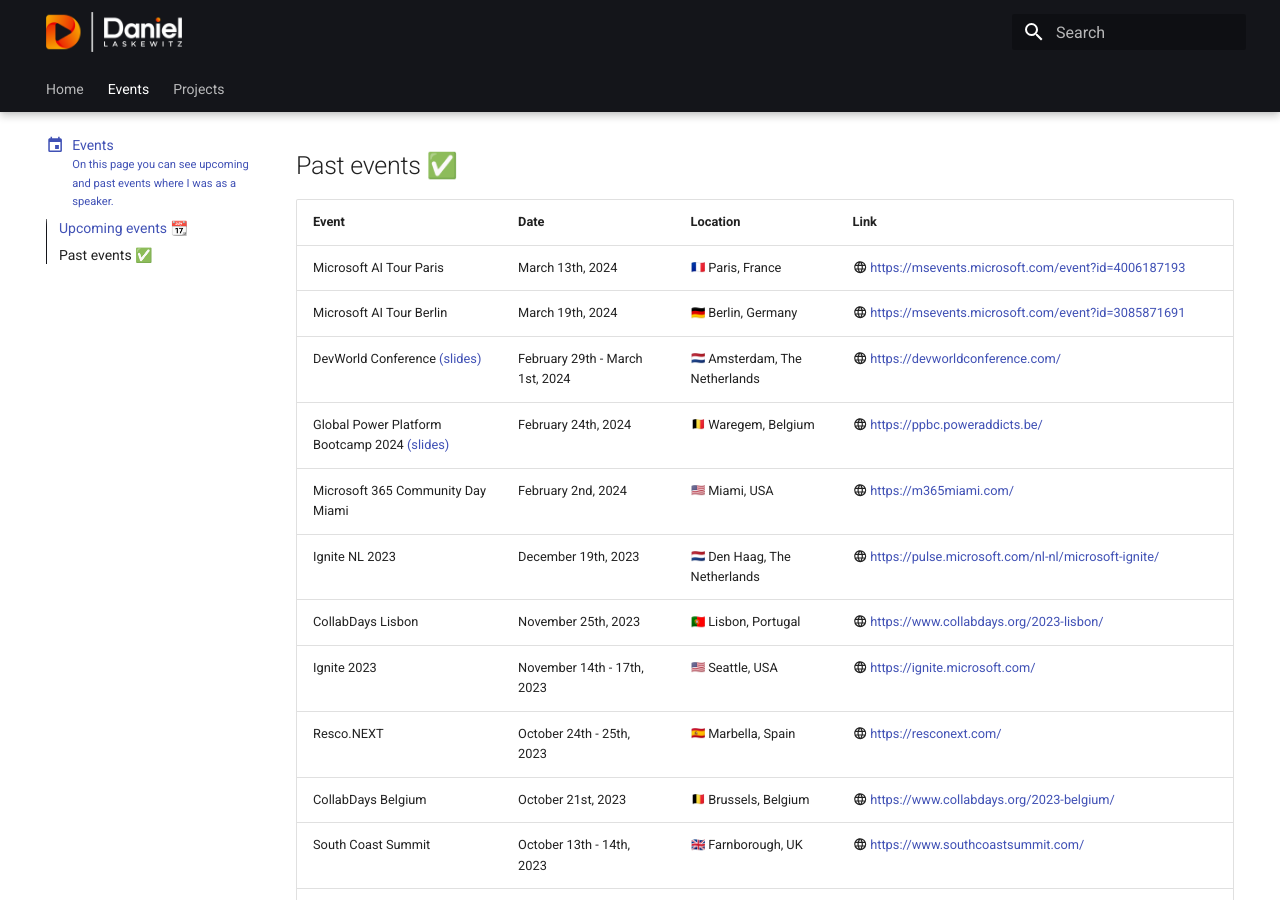
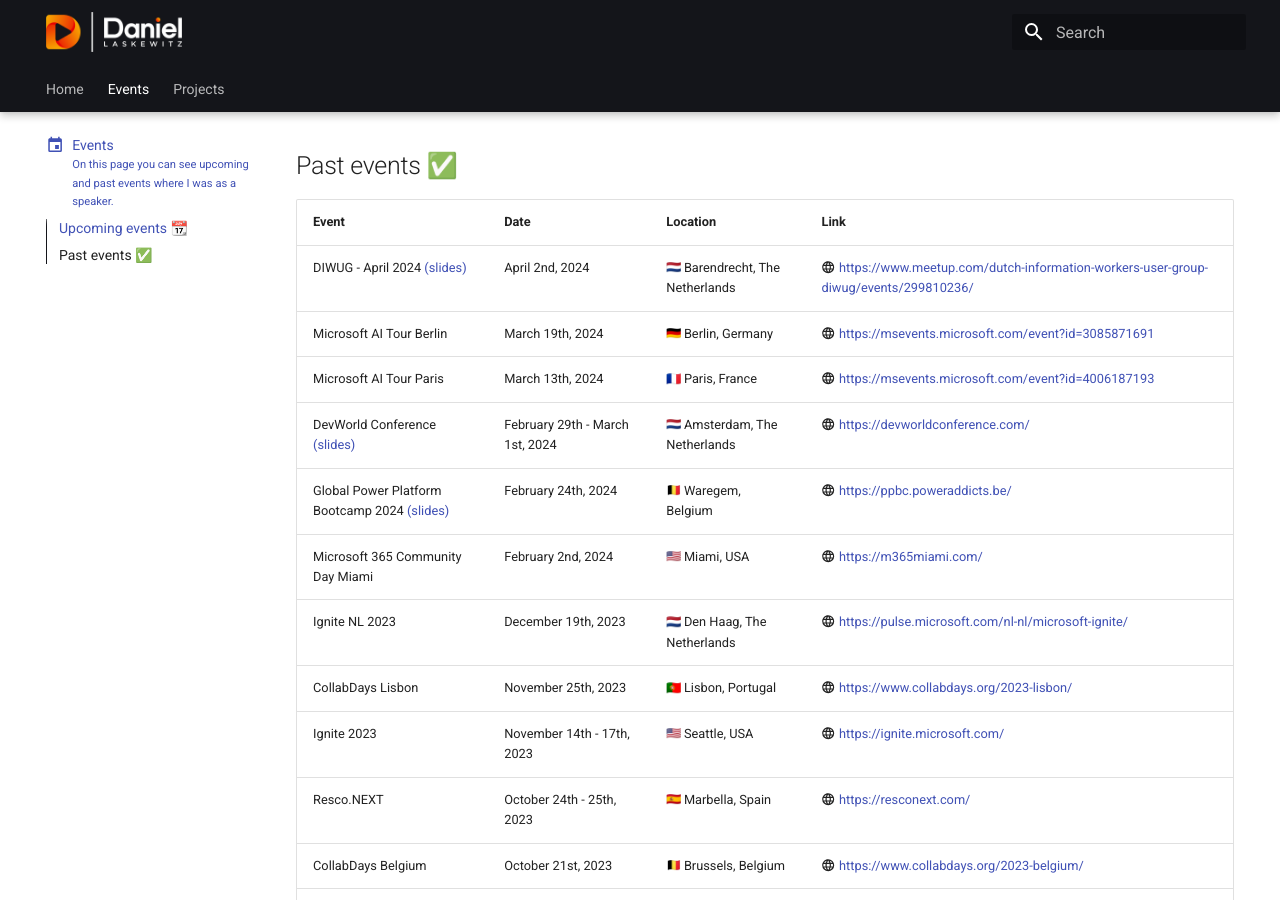
Before and after one commit to Laskewitz/laskewitz.github.io, an MkDocs documentation site: the page built from docs/events.md, in a window 1280 px wide and 900 px high, scrolled down 669 px. Built offline with MkDocs 1.6.1 and Material for MkDocs 9.7.7, drawn with Linux system fonts in a browser that asks for light colours; emoji names are drawn with the system emoji font.

Commit message:
Updated events

```diff
--- a/docs/events.md
+++ b/docs/events.md
@@ -29,8 +29,9 @@
 
 | Event | Date | Location | Link |
 | ----------- | ------------------------------------ | ------------------------------------ | ------------------------------------ |
+| DIWUG - April 2024 [(slides)](https://aka.ms/DL-DIWUG24-Slides) | April 2nd, 2024 | :nl: Barendrecht, The Netherlands | :material-web: [https://www.meetup.com/dutch-information-workers-user-group-diwug/events/299810236/](https://www.meetup.com/dutch-information-workers-user-group-diwug/events/299810236/) |
+| Microsoft AI Tour Berlin | March 19th, 2024 | :de: Berlin, Germany | :material-web: [https://msevents.microsoft.com/event?id=3085871691](https://msevents.microsoft.com/event?id=3085871691) |
 | Microsoft AI Tour Paris | March 13th, 2024 | :fr: Paris, France | :material-web: [https://msevents.microsoft.com/event?id=4006187193](https://msevents.microsoft.com/event?id=4006187193) |
-| Microsoft AI Tour Berlin | March 19th, 2024 | :de: Berlin, Germany | :material-web: [https://msevents.microsoft.com/event?id=3085871691](https://msevents.microsoft.com/event?id=3085871691) |
 | DevWorld Conference [(slides)](https://aka.ms/DL-DevWorld-Slides) | February 29th - March 1st, 2024 | :nl: Amsterdam, The Netherlands | :material-web: [https://devworldconference.com/](https://devworldconference.com/) |
 | Global Power Platform Bootcamp 2024 [(slides)](https://aka.ms/DL-GPPB24-Slides) | February 24th, 2024 | :be: Waregem, Belgium | :material-web: [https://ppbc.poweraddicts.be/](https://ppbc.poweraddicts.be/) |
 | Microsoft 365 Community Day Miami | February 2nd, 2024 | :us: Miami, USA | :material-web: [https://m365miami.com/](https://m365miami.com/) |
```
Also changed, not shown: 1 other file.
